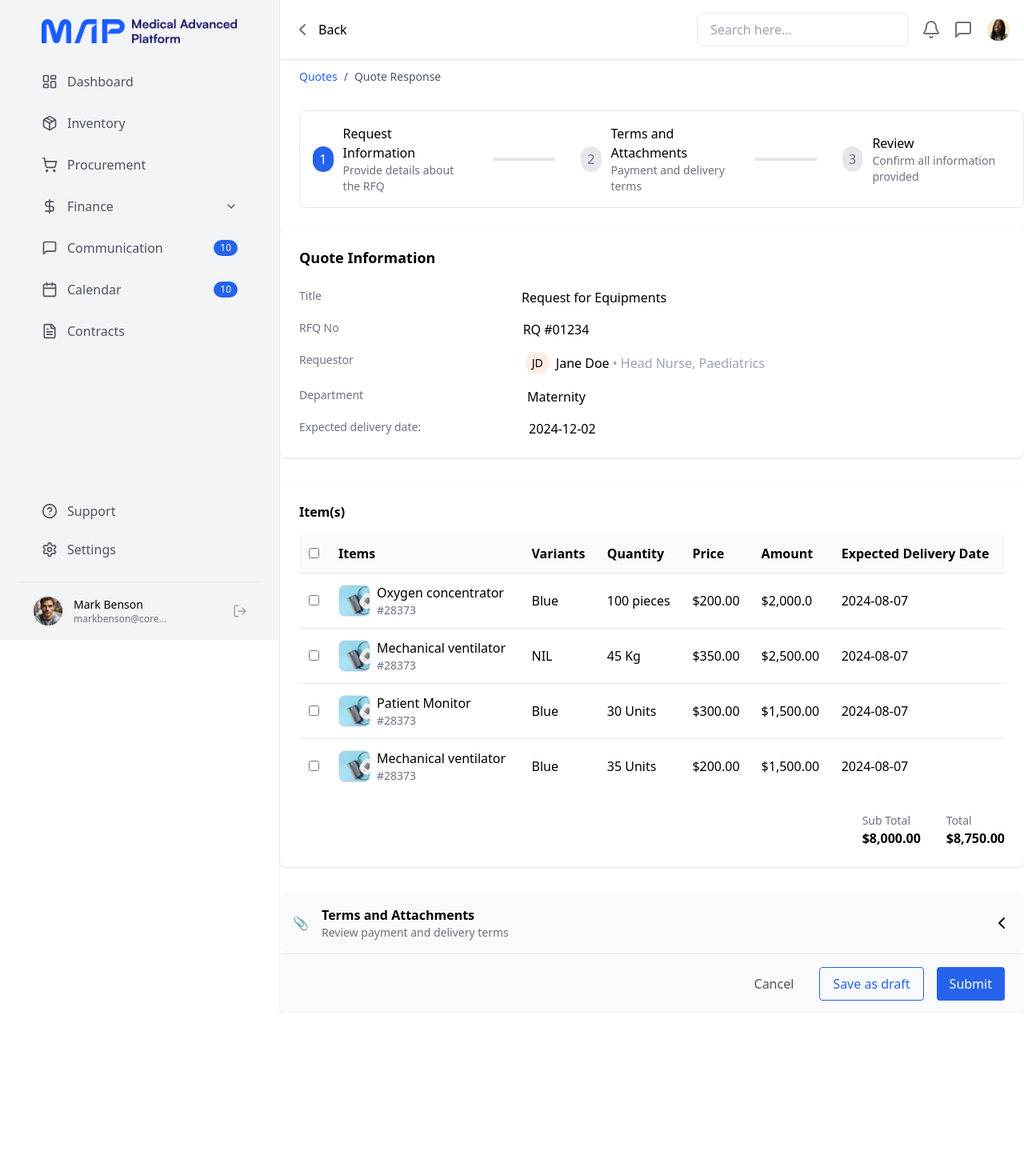
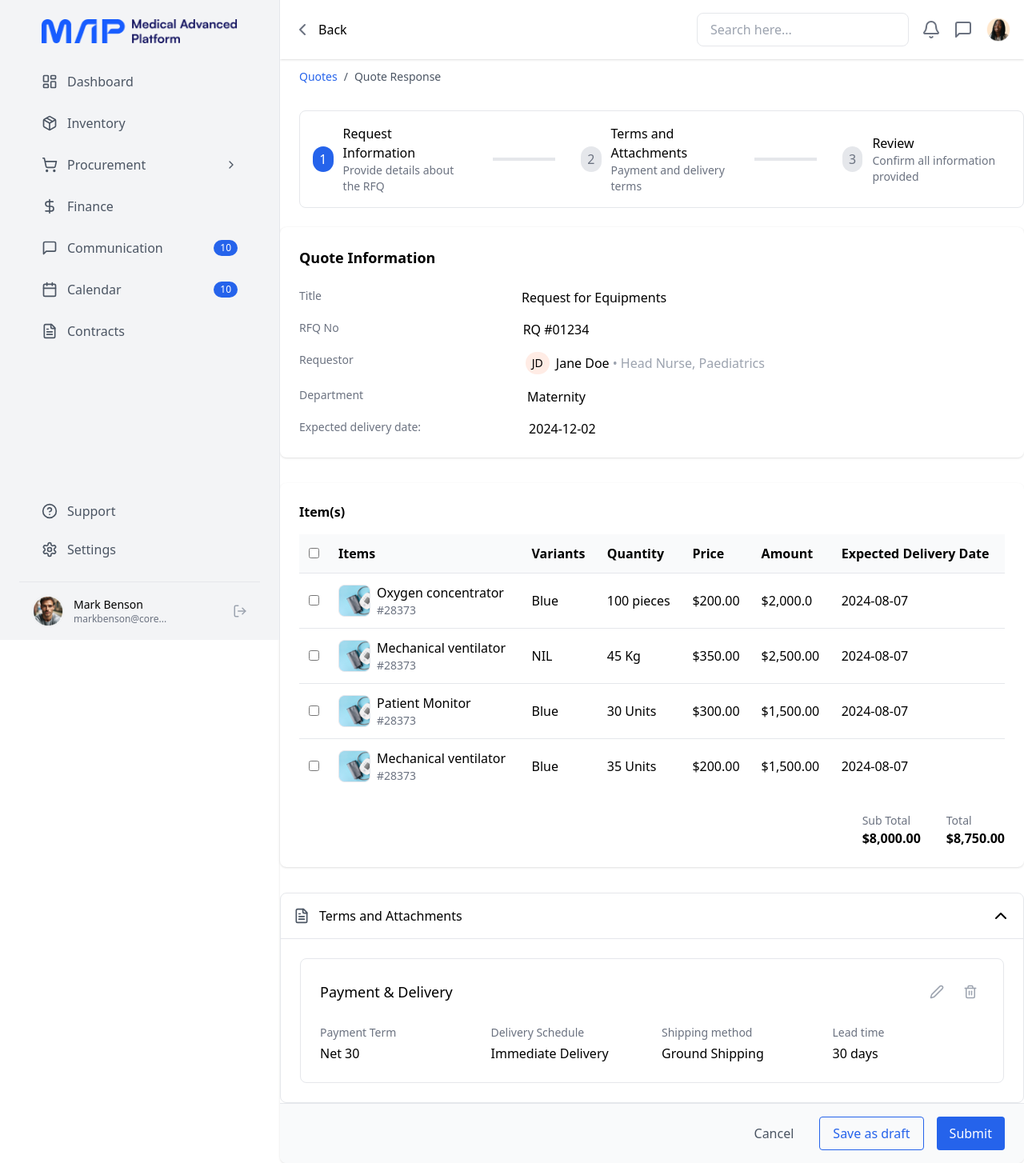
Before and after one commit to timingotech/mapai, a React (Create React App) app: page /response-final in a window 1280 px wide. Shown: the whole page at 80% size. Before the commit the page ends 1267 px from the top, so only its background shows below. Built offline with nearby package versions, Linux system fonts and the light colour scheme.

Commit message:
fourth commit

```diff
--- a/src/Components/NavBar.js
+++ b/src/Components/NavBar.js
@@ -1,4 +1,4 @@
-import React from 'react';
+import React, { useState } from 'react';
 import { Link, useLocation } from 'react-router-dom';
 import {
   LayoutDashboard,
@@ -11,22 +11,29 @@ import {
   Settings,
   HelpCircle,
   ChevronDown,
+  ChevronRight,
   LogOut
 } from 'lucide-react';
-import Logo from '../Images/Logo.png'
-import ImageOut from '../Images/ImageOut.png'
+import Logo from '../Images/Logo.png';
+import ImageOut from '../Images/ImageOut.png';
 
 const Navbar = () => {
   const location = useLocation();
 
+  // State to manage which menu is open
+  const [openMenu, setOpenMenu] = useState(null);
+
   const navItems = [
     { path: '/dashboard', icon: <LayoutDashboard size={20} />, name: 'Dashboard' },
     { path: '/inventory', icon: <Package size={20} />, name: 'Inventory' },
-    { path: '/procurement', icon: <ShoppingCart size={20} />, name: 'Procurement',
-      subMenu: ['Quotes', 'Orders'] },
-    { path: '/finance', icon: <DollarSign size={20} />, name: 'Finance', hasChevron: true },
-    { path: '/communication', icon: <MessageSquare size={20} />, name: 'Communication',
-      notification: 10 },
+    {
+      path: '/procurement',
+      icon: <ShoppingCart size={20} />,
+      name: 'Procurement',
+      subMenu: ['Quotes', 'Orders']
+    },
+    { path: '/finance', icon: <DollarSign size={20} />, name: 'Finance' },
+    { path: '/communication', icon: <MessageSquare size={20} />, name: 'Communication', notification: 10 },
     { path: '/calendar', icon: <Calendar size={20} />, name: 'Calendar', notification: 10 },
     { path: '/contracts', icon: <FileText size={20} />, name: 'Contracts' }
   ];
@@ -36,33 +43,43 @@ const Navbar = () => {
     { path: '/settings', icon: <Settings size={20} />, name: 'Settings' }
   ];
 
+  const toggleSubMenu = (path) => {
+    setOpenMenu(openMenu === path ? null : path); // Toggle submenu open/close
+  };
+
   return (
     <div className="w-[350px] h-screen bg-gray-100 flex flex-col border-r fixed px-6">
       {/* Logo Section */}
       <div className="p-6 px-7">
-        <img src={Logo}></img>
+        <img src={Logo} alt="Logo" />
       </div>
 
       {/* Main Navigation */}
       <nav className="flex-1 px-4 space-y-1 overflow-y-auto">
         {navItems.map((item) => (
           <div key={item.path}>
-            <Link to={item.path}>
-              <div className={`flex items-center justify-between p-3 rounded-lg
-                ${location.pathname.includes(item.path) ? 'bg-blue-50 text-blue-600' : 'text-gray-600 hover:bg-gray-50'}`}>
+            <div
+              className={`flex items-center justify-between p-3 rounded-lg cursor-pointer
+                ${location.pathname.includes(item.path) ? 'bg-blue-50 text-blue-600' : 'text-gray-600 hover:bg-gray-50'}`}
+              onClick={() => (item.subMenu ? toggleSubMenu(item.path) : null)}
+            >
               <div className="flex items-center gap-3">
                 {item.icon}
                 <span>{item.name}</span>
               </div>
+              {item.subMenu && (
+                <div>
+                  {openMenu === item.path ? <ChevronDown size={16} /> : <ChevronRight size={16} />}
+                </div>
+              )}
               {item.notification && (
                 <span className="bg-blue-600 text-white text-xs px-2 py-0.5 rounded-full">
                   {item.notification}
                 </span>
               )}
-                {item.hasChevron && <ChevronDown size={16} />}
             </div>
-            </Link>
-            {item.subMenu && location.pathname.includes(item.path) && (
+            {/* Submenu */}
+            {item.subMenu && openMenu === item.path && (
               <div className="ml-11 space-y-1">
                 {item.subMenu.map((subItem) => (
                   <Link
--- a/src/Components/QuoteDetails.js
+++ b/src/Components/QuoteDetails.js
@@ -1,11 +1,73 @@
 import React, {useState} from 'react';
 import { Link } from 'react-router-dom';
-import { Bell, MessageSquare, ChevronLeft } from 'lucide-react';
+import { Bell, MessageSquare, ChevronLeft,  Edit2, Trash2, ChevronUp, FileText } from 'lucide-react';
 import { FontAwesomeIcon } from '@fortawesome/react-fontawesome';
 import { faTimes , faHome, faBuilding } from '@fortawesome/free-solid-svg-icons';
 import Image1 from '../Images/Image.png'
 import Misc from '../Images/Misc icon.png'
 
+const TermsAndAttachments = ({ isOpen, onToggle }) => {
+  return (
+    <div className="mt-8">
+      <div className="bg-white rounded-lg border border-gray-200">
+        {/* Header section */}
+        <button
+          onClick={onToggle}
+          className="w-full p-4 flex items-center justify-between hover:bg-gray-50"
+        >
+          <div className="flex items-center gap-3">
+            <FileText className="text-gray-600" size={20} />
+            <div>
+              <div className="font-medium">Terms and Attachments</div>
+            </div>
+          </div>
+          <ChevronUp className={`transition-transform duration-200 ${!isOpen ? 'rotate-180' : ''}`} />
+        </button>
+
+        {/* Expandable content */}
+        {isOpen && (
+          <div className="p-6 border-t border-gray-200">
+            <div className="bg-white rounded-lg border border-gray-200 p-6">
+              <div className="flex items-center justify-between mb-6">
+                <h3 className="text-lg font-medium">Payment & Delivery</h3>
+                <div className="flex gap-2">
+                  <button className="p-2 text-gray-400 hover:text-gray-600">
+                    <Edit2 size={18} />
+                  </button>
+                  <button className="p-2 text-gray-400 hover:text-gray-600">
+                    <Trash2 size={18} />
+                  </button>
+                </div>
+              </div>
+
+              <div className="grid grid-cols-4 gap-6">
+                <div>
+                  <div className="text-sm text-gray-500 mb-1">Payment Term</div>
+                  <div className="font-medium">Net 30</div>
+                </div>
+
+                <div>
+                  <div className="text-sm text-gray-500 mb-1">Delivery Schedule</div>
+                  <div className="font-medium">Immediate Delivery</div>
+                </div>
+
+                <div>
+                  <div className="text-sm text-gray-500 mb-1">Shipping method</div>
+                  <div className="font-medium">Ground Shipping</div>
+                </div>
+
+                <div>
+                  <div className="text-sm text-gray-500 mb-1">Lead time</div>
+                  <div className="font-medium">30 days</div>
+                </div>
+              </div>
+            </div>
+          </div>
+        )}
+      </div>
+    </div>
+  );
+};
 
 const QuoteDetails = () =>
 
@@ -77,6 +139,7 @@ const QuoteDetails = () =>
     setCurrentStep(prev => prev + 1);
   };
 
+  const [isTermsOpen, setIsTermsOpen] = useState(true);
 
   return (
     <div className="ml-[350px] min-h-screen ">
@@ -228,19 +291,11 @@ const QuoteDetails = () =>
             </div>
           </div>
 
-          {/* Terms and Attachments */}
-          <div className="mt-8">
-            <button className="w-full text-left p-4 bg-gray-50 rounded-lg flex items-center justify-between">
-              <div className="flex items-center">
-                <div className="mr-4">📎</div>
-                <div>
-                  <div className="font-semibold">Terms and Attachments</div>
-                  <div className="text-sm text-gray-500">Review payment and delivery terms</div>
-                </div>
-              </div>
-              <ChevronLeft className="transform rotate-270" />
-            </button>
-          </div>
+           {/* Terms and Attachments */}
+           <TermsAndAttachments
+                isOpen={isTermsOpen}
+                onToggle={() => setIsTermsOpen(!isTermsOpen)}
+                />
 
           {/* Action Buttons */}
 
--- a/src/Components/RFQReview.js
+++ b/src/Components/RFQReview.js
@@ -1,12 +1,74 @@
 import React, {useState, useEffect} from 'react';
 import { Link } from 'react-router-dom';
-import { Bell, MessageSquare, ChevronLeft, X, Check } from 'lucide-react';
+import { Bell, MessageSquare, ChevronLeft, X, Check, FileText, Edit2, Trash2, ChevronUp } from 'lucide-react';
 import { FontAwesomeIcon } from '@fortawesome/react-fontawesome';
 import { faTimes , faHome, faBuilding, faSpinner, faCheck } from '@fortawesome/free-solid-svg-icons';
 import Image1 from '../Images/Image.png'
 import Misc from '../Images/Misc icon.png'
 import { useNavigate } from 'react-router-dom';
 
+const TermsAndAttachments = ({ isOpen, onToggle }) => {
+    return (
+      <div className="mt-8">
+        <div className="bg-white rounded-lg border border-gray-200">
+          {/* Header section */}
+          <button
+            onClick={onToggle}
+            className="w-full p-4 flex items-center justify-between hover:bg-gray-50"
+          >
+            <div className="flex items-center gap-3">
+              <FileText className="text-gray-600" size={20} />
+              <div>
+                <div className="font-medium">Terms and Attachments</div>
+              </div>
+            </div>
+            <ChevronUp className={`transition-transform duration-200 ${!isOpen ? 'rotate-180' : ''}`} />
+          </button>
+
+          {/* Expandable content */}
+          {isOpen && (
+            <div className="p-6 border-t border-gray-200">
+              <div className="bg-white rounded-lg border border-gray-200 p-6">
+                <div className="flex items-center justify-between mb-6">
+                  <h3 className="text-lg font-medium">Payment & Delivery</h3>
+                  <div className="flex gap-2">
+                    <button className="p-2 text-gray-400 hover:text-gray-600">
+                      <Edit2 size={18} />
+                    </button>
+                    <button className="p-2 text-gray-400 hover:text-gray-600">
+                      <Trash2 size={18} />
+                    </button>
+                  </div>
+                </div>
+
+                <div className="grid grid-cols-4 gap-6">
+                  <div>
+                    <div className="text-sm text-gray-500 mb-1">Payment Term</div>
+                    <div className="font-medium">Net 30</div>
+                  </div>
+
+                  <div>
+                    <div className="text-sm text-gray-500 mb-1">Delivery Schedule</div>
+                    <div className="font-medium">Immediate Delivery</div>
+                  </div>
+
+                  <div>
+                    <div className="text-sm text-gray-500 mb-1">Shipping method</div>
+                    <div className="font-medium">Ground Shipping</div>
+                  </div>
+
+                  <div>
+                    <div className="text-sm text-gray-500 mb-1">Lead time</div>
+                    <div className="font-medium">30 days</div>
+                  </div>
+                </div>
+              </div>
+            </div>
+          )}
+        </div>
+      </div>
+    );
+  };
 
 const LoadingModal = ({ isOpen }) => {
     if (!isOpen) return null;
@@ -102,6 +164,7 @@ const LoadingModal = ({ isOpen }) => {
   };
 
 const RFQReview = () => {
+    const [isTermsOpen, setIsTermsOpen] = useState(true);
     const navigate = useNavigate();
     const [showConfirmation, setShowConfirmation] = useState(false);
     const [showLoading, setShowLoading] = useState(false);
@@ -350,23 +413,16 @@ const RFQReview = () => {
                   </div>
 
                   {/* Terms and Attachments */}
-                  <div className="mt-8">
-                    <button className="w-full text-left p-4 bg-gray-50 rounded-lg flex items-center justify-between">
-                      <div className="flex items-center">
-                        <div className="mr-4">📎</div>
-                        <div>
-                          <div className="font-semibold">Terms and Attachments</div>
-                          <div className="text-sm text-gray-500">Review payment and delivery terms</div>
-                        </div>
-                      </div>
-                      <ChevronLeft className="transform rotate-270" />
-                    </button>
-                  </div>
+                  <TermsAndAttachments
+                isOpen={isTermsOpen}
+                onToggle={() => setIsTermsOpen(!isTermsOpen)}
+                />
 
          {/* Action buttons */}
+
       <div className="px-6 py-4 bg-gray-50 border-t rounded-b-lg flex justify-end space-x-4">
         <button
-          onClick={() => navigate('/quotes')}
+          onClick={() => navigate('/procurement/quotes')}
           className="px-4 py-2 text-gray-600 hover:text-gray-800"
         >
           Cancel
```
Lines whose indentation alone changed are shown as unchanged.
